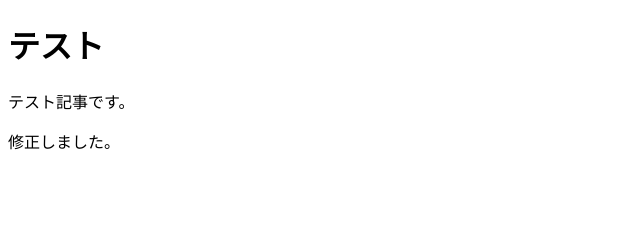
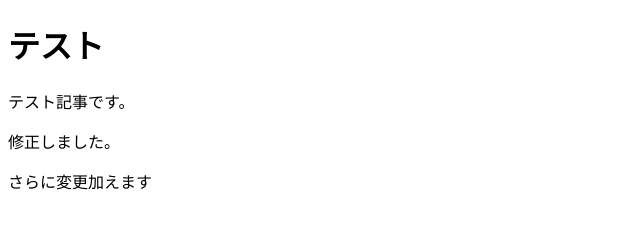
Before and after one commit to N-kazu42/testwork2, a plain HTML site: page index.html in a window 1280 px wide. Shown: the whole page, without its empty margins (0-640 px from the left). Drawn offline with Linux system fonts and the light colour scheme.

Commit message:
さらに

```diff
--- a/index.html
+++ b/index.html
@@ -10,5 +10,6 @@
     <h1>テスト</h1>
     <p>テスト記事です。</p>
     <p>修正しました。</p>
+    <p>さらに変更加えます</p>
 </body>
 </html>
```
